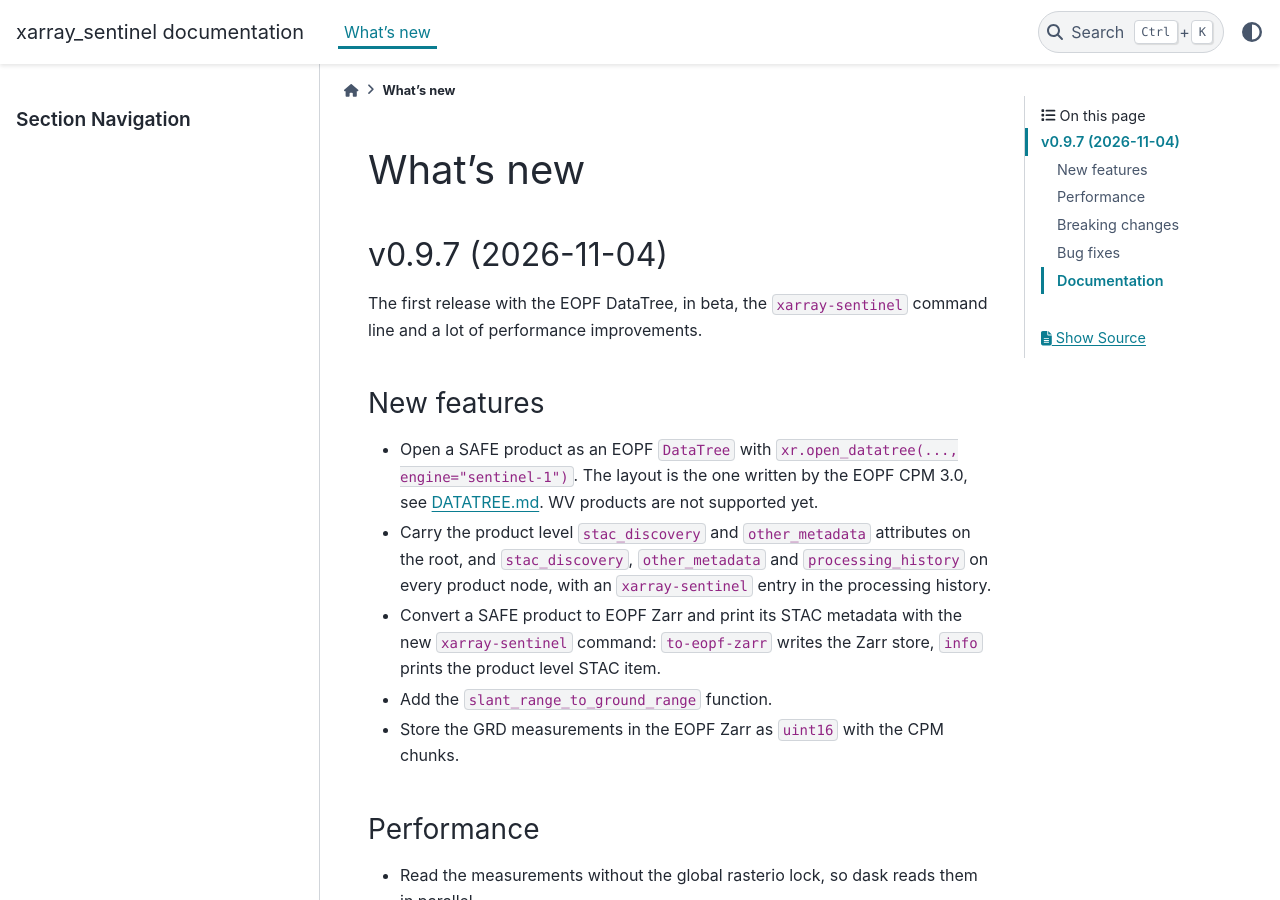
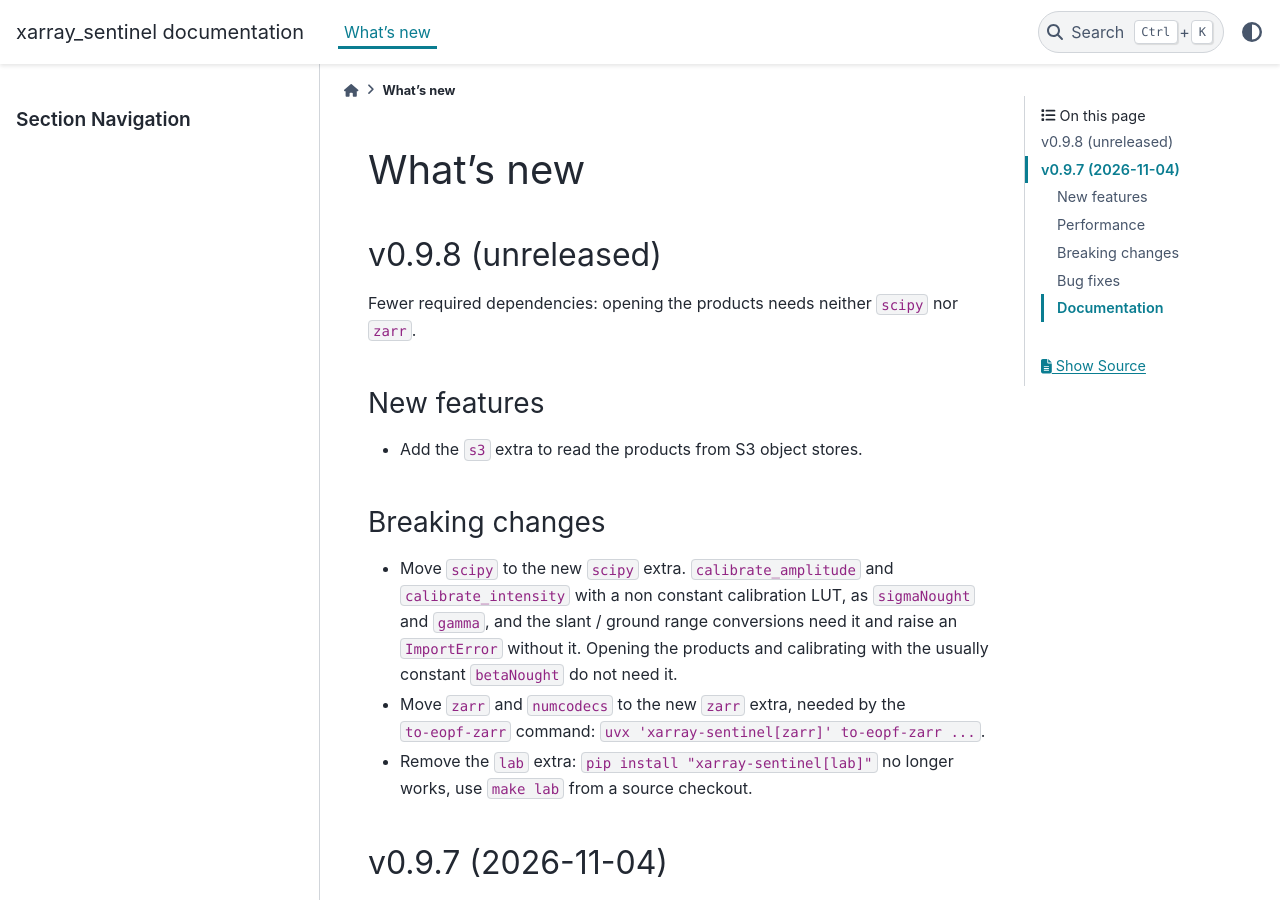
Before and after one commit to bopen/xarray-sentinel, a Sphinx documentation site: the page built from docs/whats-new.md, in a window 1280 px wide and 900 px high. Built offline with Sphinx 7.4.7 and the PyData theme 0.15.4, drawn with Linux system fonts in a browser that asks for light colours; pages that are not in the unit, such as notebooks, are missing from menus; the version number could not be read and is left out.

Commit message:
Add the v0.9.8 what's new entry for the optional dependencies
Co-Authored-By: Claude Opus 5.5 <noreply@anthropic.com>

```diff
--- a/docs/whats-new.md
+++ b/docs/whats-new.md
@@ -1,4 +1,24 @@
 # What's new
+
+## v0.9.8 (unreleased)
+
+Fewer required dependencies: opening the products needs neither `scipy` nor `zarr`.
+
+### New features
+
+- Add the `s3` extra to read the products from S3 object stores.
+
+### Breaking changes
+
+- Move `scipy` to the new `scipy` extra. `calibrate_amplitude` and
+  `calibrate_intensity` with a non constant calibration LUT, as `sigmaNought` and
+  `gamma`, and the slant / ground range conversions need it and raise an `ImportError`
+  without it. Opening the products and calibrating with the usually constant
+  `betaNought` do not need it.
+- Move `zarr` and `numcodecs` to the new `zarr` extra, needed by the `to-eopf-zarr`
+  command: `uvx 'xarray-sentinel[zarr]' to-eopf-zarr ...`.
+- Remove the `lab` extra: `pip install "xarray-sentinel[lab]"` no longer works, use
+  `make lab` from a source checkout.
 
 ## v0.9.7 (2026-11-04)
 
```
